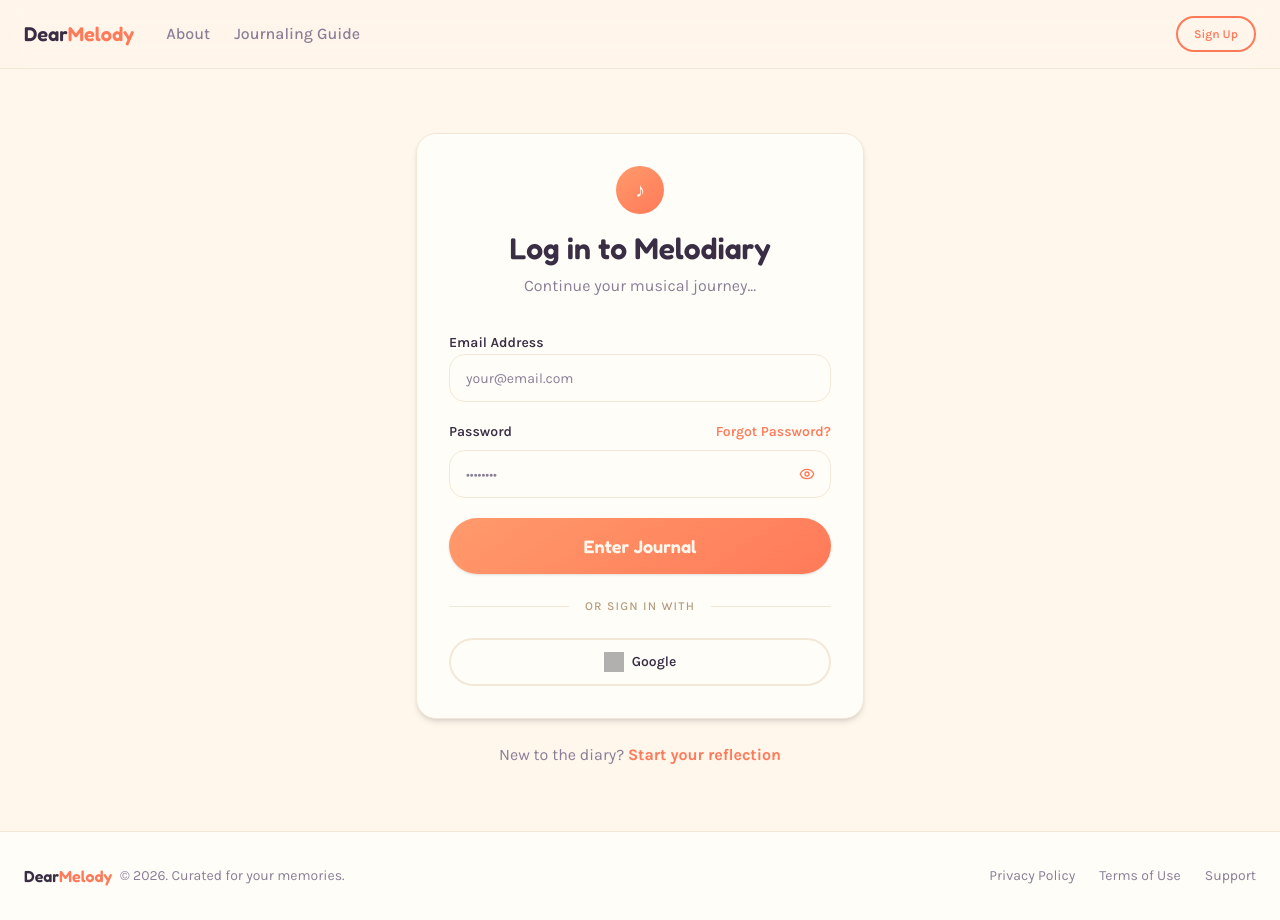
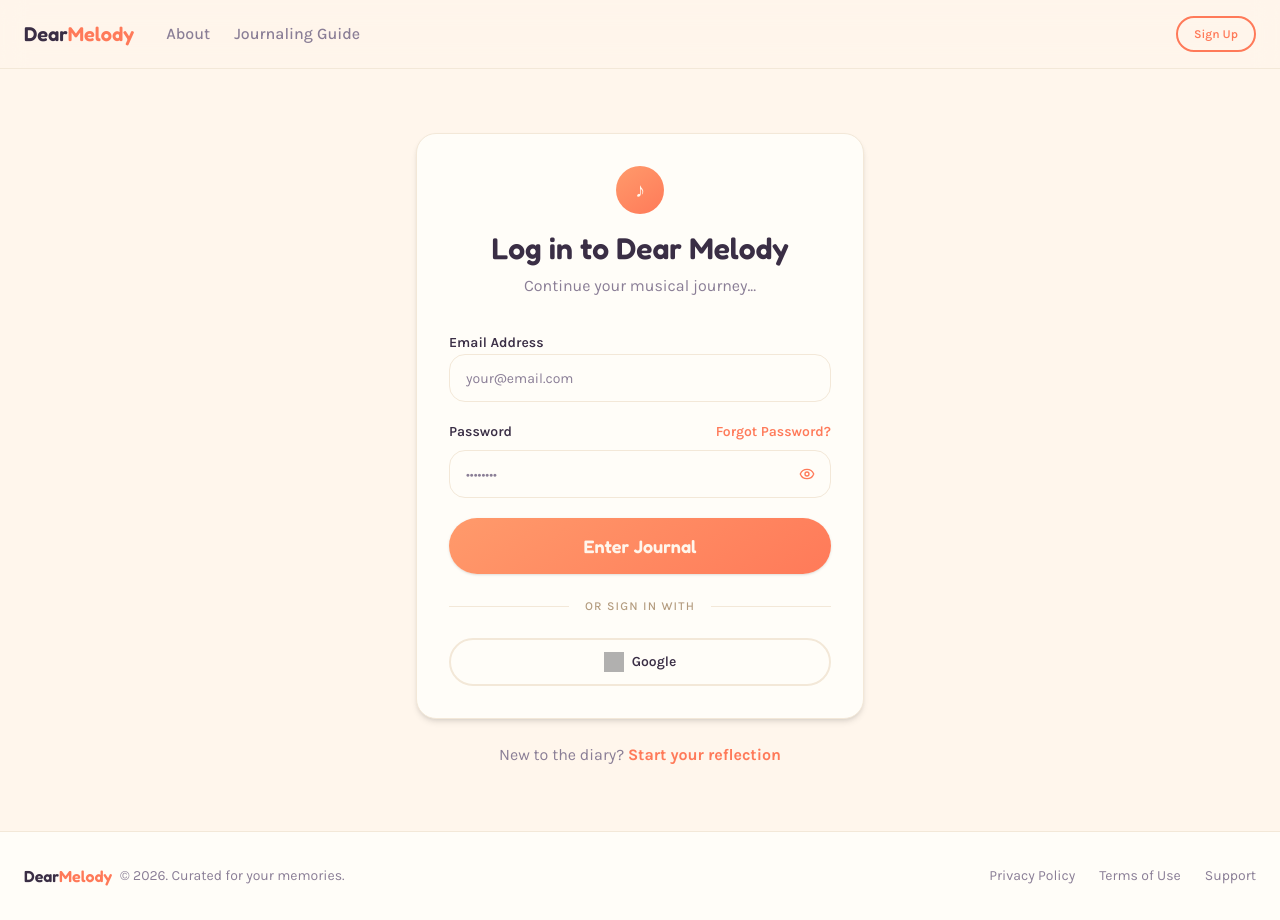
Before and after one commit to caioblasio/dearmelody-app, a React (Vite) app: page /login in a window 1280 px wide. Built offline with nearby package versions, Linux system fonts and the light colour scheme; no server answers; grey boxes are pictures that could not be loaded.

Commit message:
Change melodiary to dearmelody

```diff
--- a/index.html
+++ b/index.html
@@ -5,9 +5,12 @@
     <link rel="icon" type="image/svg+xml" href="/favicon.svg" />
     <link rel="preconnect" href="https://fonts.googleapis.com" />
     <link rel="preconnect" href="https://fonts.gstatic.com" crossorigin />
-    <link href="https://fonts.googleapis.com/css2?family=Fredoka:wght@500;600;700&family=Karla:wght@400;500;600;700&display=swap" rel="stylesheet"/>
+    <link
+      href="https://fonts.googleapis.com/css2?family=Fredoka:wght@500;600;700&family=Karla:wght@400;500;600;700&display=swap"
+      rel="stylesheet"
+    />
     <meta name="viewport" content="width=device-width, initial-scale=1.0" />
-    <title>Melodiary</title>
+    <title>Dear Melody - Write your story, hear how it feels</title>
   </head>
   <body>
     <div id="root"></div>
--- a/src/mocks/handlers.ts
+++ b/src/mocks/handlers.ts
@@ -67,10 +67,7 @@ function buildRecentDiaryFixtures(): DiaryListItem[] {
 
 const ALL_DIARY_MOCK = [...buildRecentDiaryFixtures(), ...PAST_MELODIES_MOCK]
 
-function filterDiaryEntries(
-  entries: DiaryListItem[],
-  params: URLSearchParams,
-): DiaryListItem[] {
+function filterDiaryEntries(entries: DiaryListItem[], params: URLSearchParams): DiaryListItem[] {
   const mood = params.get('mood')?.trim().toLowerCase()
   const dateStart = params.get('dateStart')
   const dateEnd = params.get('dateEnd')
@@ -127,8 +124,8 @@ function diaryListItemToDetail(item: DiaryListItem): DiaryEntryDetail {
 }
 
 const MOCK_LOGIN_USER = {
-  email: 'demo@melodiary.app',
-  password: 'Melodiary123!',
+  email: 'demo@dearmelody.app',
+  password: 'dearmelody123456',
 }
 
 export const handlers = [
--- a/src/translations/en.json
+++ b/src/translations/en.json
@@ -1,6 +1,6 @@
 {
   "app": {
-    "documentTitle": "Melodiary"
+    "documentTitle": "Dear Melody"
   },
   "common": {
     "loading": "Loading..."
@@ -15,7 +15,7 @@
   },
   "layout": {
     "footerLead": "Keep journaling your musical memories.",
-    "footerRights": "Melodiary © 2026"
+    "footerRights": "Dear Melody © 2026"
   },
   "aria": {
     "mobileNav": "Main navigation",
@@ -41,7 +41,7 @@
     "google": "Google"
   },
   "login": {
-    "heading": "Log in to Melodiary",
+    "heading": "Log in to Dear Melody",
     "subheading": "Continue your musical journey...",
     "emailLabel": "Email Address",
     "passwordLabel": "Password",
```
